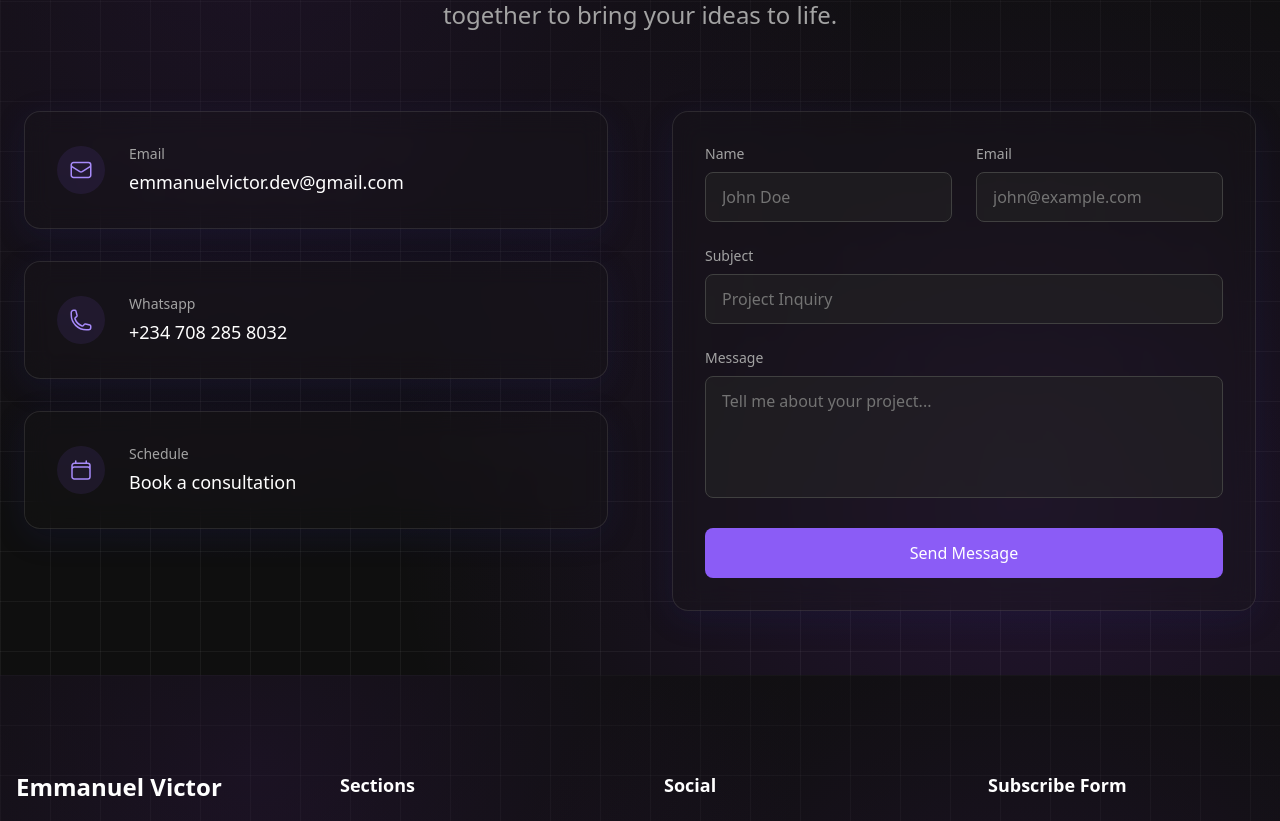
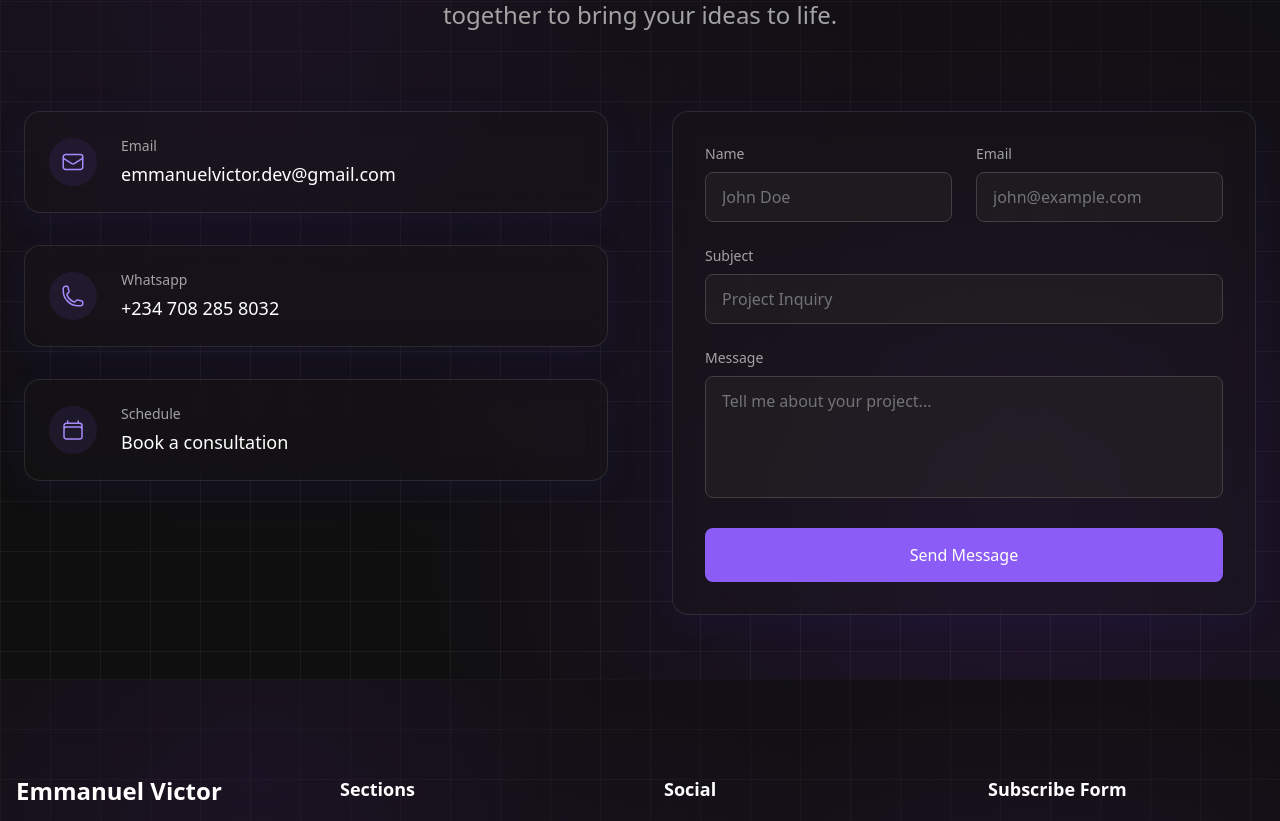
Before and after one commit to EmmanuelVictor62/portfolio-website, a React (Vite) app: page / in a window 1280 px wide. Shown: the part 8893-9714 px from the top of the page. Built offline with nearby package versions, Linux system fonts and the light colour scheme; no server answers.

Commit message:
Modified Contact page

```diff
--- a/src/components/Contact.jsx
+++ b/src/components/Contact.jsx
@@ -101,27 +101,27 @@ const Contact = () => {
           whileInView={{ opacity: 1, y: 0 }}
           viewport={{ once: true }}
           transition={{ duration: 0.6 }}
-          className="text-center mb-20"
+          className="text-center mb-12 md:mb-16 lg:mb-20"
         >
           <h2 className="heading">
-            Let's Start a<br />
-            Conversation
+            Let's Start a<br className="hidden sm:block" />
+            <span className="sm:hidden"> </span>Conversation
           </h2>
-          <p className="subheading mx-auto">
+          <p className="subheading mx-auto px-4 sm:px-0">
             Have a project in mind? Let's discuss how we can work together to
             bring your ideas to life.
           </p>
         </motion.div>
 
-        <div className="grid lg:grid-cols-2 gap-16">
+        <div className="grid grid-cols-1 lg:grid-cols-2 gap-8 md:gap-12 lg:gap-16 px-4 sm:px-0">
           <motion.div
             initial={{ opacity: 0, x: -20 }}
             whileInView={{ opacity: 1, x: 0 }}
             viewport={{ once: true }}
             transition={{ duration: 0.6 }}
-            className="space-y-12"
+            className="space-y-6 md:space-y-8 lg:space-y-12"
           >
-            <div className="space-y-8">
+            <div className="space-y-4 md:space-y-6 lg:space-y-8">
               {contactInfo.map((info, index) => (
                 <motion.a
                   key={info.title}
@@ -136,16 +136,16 @@ const Contact = () => {
                   whileInView={{ opacity: 1, y: 0 }}
                   viewport={{ once: true }}
                   transition={{ duration: 0.6, delay: index * 0.1 }}
-                  className="card group flex items-center gap-6 cursor-pointer"
+                  className="card group flex items-center gap-4 md:gap-6 cursor-pointer p-4 md:p-6"
                 >
-                  <div className="w-12 h-12 rounded-full bg-accent/10 flex items-center justify-center">
-                    <info.icon className="w-6 h-6 text-accent-light" />
+                  <div className="w-10 h-10 md:w-12 md:h-12 rounded-full bg-accent/10 flex items-center justify-center flex-shrink-0">
+                    <info.icon className="w-5 h-5 md:w-6 md:h-6 text-accent-light" />
                   </div>
-                  <div>
-                    <h4 className="text-sm text-neutral-400 mb-1">
+                  <div className="min-w-0 flex-1">
+                    <h4 className="text-xs md:text-sm text-neutral-400 mb-1">
                       {info.title}
                     </h4>
-                    <p className="text-lg font-medium gradient-text">
+                    <p className="text-base md:text-lg font-medium gradient-text break-words">
                       {info.value}
                     </p>
                   </div>
@@ -163,9 +163,9 @@ const Contact = () => {
             <form
               ref={formRef}
               onSubmit={handleSubmit}
-              className="card space-y-6"
+              className="card space-y-4 md:space-y-6 p-4 md:p-6 lg:p-8"
             >
-              <div className="grid sm:grid-cols-2 gap-6">
+              <div className="grid grid-cols-1 sm:grid-cols-2 gap-4 md:gap-6">
                 <div>
                   <label
                     htmlFor="name"
@@ -180,7 +180,7 @@ const Contact = () => {
                     value={formData.name}
                     onChange={handleChange}
                     required
-                    className="w-full px-4 py-3 bg-neutral-800/50 border border-neutral-700 rounded-lg focus:outline-none focus:ring-2 focus:ring-accent text-white placeholder-neutral-500"
+                    className="w-full px-3 md:px-4 py-2.5 md:py-3 bg-neutral-800/50 border border-neutral-700 rounded-lg focus:outline-none focus:ring-2 focus:ring-accent text-white placeholder-neutral-500 text-sm md:text-base"
                     placeholder="John Doe"
                   />
                 </div>
@@ -198,7 +198,7 @@ const Contact = () => {
                     value={formData.email}
                     onChange={handleChange}
                     required
-                    className="w-full px-4 py-3 bg-neutral-800/50 border border-neutral-700 rounded-lg focus:outline-none focus:ring-2 focus:ring-accent text-white placeholder-neutral-500"
+                    className="w-full px-3 md:px-4 py-2.5 md:py-3 bg-neutral-800/50 border border-neutral-700 rounded-lg focus:outline-none focus:ring-2 focus:ring-accent text-white placeholder-neutral-500 text-sm md:text-base"
                     placeholder="john@example.com"
                   />
                 </div>
@@ -218,7 +218,7 @@ const Contact = () => {
                   value={formData.subject}
                   onChange={handleChange}
                   required
-                  className="w-full px-4 py-3 bg-neutral-800/50 border border-neutral-700 rounded-lg focus:outline-none focus:ring-2 focus:ring-accent text-white placeholder-neutral-500"
+                  className="w-full px-3 md:px-4 py-2.5 md:py-3 bg-neutral-800/50 border border-neutral-700 rounded-lg focus:outline-none focus:ring-2 focus:ring-accent text-white placeholder-neutral-500 text-sm md:text-base"
                   placeholder="Project Inquiry"
                 />
               </div>
@@ -237,7 +237,7 @@ const Contact = () => {
                   onChange={handleChange}
                   required
                   rows={4}
-                  className="w-full px-4 py-3 bg-neutral-800/50 border border-neutral-700 rounded-lg focus:outline-none focus:ring-2 focus:ring-accent text-white placeholder-neutral-500 resize-none"
+                  className="w-full px-3 md:px-4 py-2.5 md:py-3 bg-neutral-800/50 border border-neutral-700 rounded-lg focus:outline-none focus:ring-2 focus:ring-accent text-white placeholder-neutral-500 resize-none text-sm md:text-base"
                   placeholder="Tell me about your project..."
                 ></textarea>
               </div>
@@ -245,7 +245,7 @@ const Contact = () => {
               <button
                 type="submit"
                 disabled={status.submitting}
-                className="w-full bg-accent hover:bg-accent-light text-white font-medium py-3 rounded-lg transition-colors duration-300 disabled:opacity-50"
+                className="w-full bg-accent hover:bg-accent-light text-white font-medium py-3 md:py-3.5 rounded-lg transition-colors duration-300 disabled:opacity-50 text-sm md:text-base"
               >
                 {status.submitting ? "Sending..." : "Send Message"}
               </button>
```
